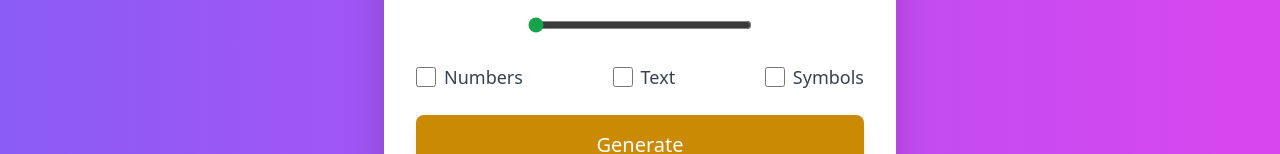
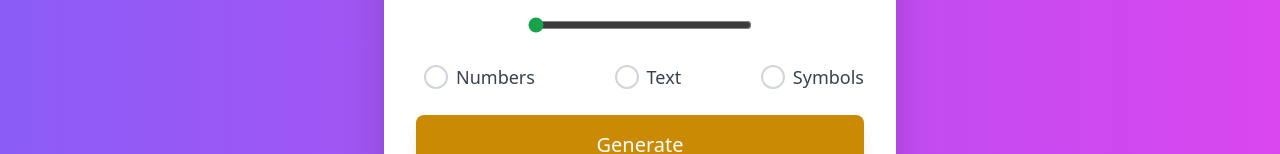
Before and after one commit to Sahil-Coder1/Password-Generator, a React (Vite) app: page / in a window 1280 px wide. Shown: the part 465-619 px from the top of the page. Built offline with nearby package versions, Linux system fonts and the light colour scheme.

Commit message:
updated design

```diff
--- a/src/App.css
+++ b/src/App.css
@@ -0,0 +1,20 @@
+/* General styling for input */
+input[type="checkbox"] {
+    width: 20px;
+    height: 20px;
+    cursor: pointer;
+    accent-color: #007bff; /* Changes color of checkbox on supported browsers */
+  }
+
+  /* Style for checked input */
+  input[type="checkbox"]:checked {
+    /* Styling specific to when input is checked */
+    background-color: #4caf50; /* Color when checked */
+    border: 2px solid #4caf50;
+  }
+
+  /* Label styling when input is checked */
+  input[type="checkbox"]:checked + label {
+    color: #4caf50;
+    font-weight: bold;
+  }
--- a/src/App.jsx
+++ b/src/App.jsx
@@ -104,35 +104,89 @@ function App() {
 
         <div className="flex justify-between mt-6">
           <div className="flex items-center">
+            <label className="relative flex items-center cursor-pointer space-x-2 select-none">
               <input
                 type="checkbox"
                 onChange={(e) => setNumber(e.target.checked)}
-              className="form-checkbox h-5 w-5 text-green-600 border-gray-300 dark:border-gray-600 rounded-md focus:ring-0"
+                className="sr-only peer"
               />
-            <label className="ml-2 text-gray-700 dark:text-gray-300 text-lg">
+              <div className="w-6 h-6 rounded-full border-2 border-gray-300 dark:border-gray-600 peer-checked:border-green-500 transition-all duration-300 ease-in-out peer-checked:bg-green-500 peer-checked:ring-4 ring-green-300">
+                <svg
+                  className="hidden w-4 h-4 text-white peer-checked:block absolute inset-0 m-auto transition-opacity duration-300"
+                  xmlns="http://www.w3.org/2000/svg"
+                  fill="none"
+                  viewBox="0 0 24 24"
+                  stroke="currentColor"
+                >
+                  <path
+                    strokeLinecap="round"
+                    strokeLinejoin="round"
+                    strokeWidth="2"
+                    d="M5 13l4 4L19 7"
+                  />
+                </svg>
+              </div>
+              <span className="ml-2 text-gray-700 dark:text-gray-300 text-lg font-medium transition-colors duration-300 ease-in-out peer-checked:text-green-500">
                 Numbers
+              </span>
             </label>
           </div>
 
           <div className="flex items-center">
+            <label className="relative flex items-center cursor-pointer space-x-2 select-none">
               <input
                 type="checkbox"
                 onChange={(e) => setText(e.target.checked)}
-              className="form-checkbox h-5 w-5 text-green-600 border-gray-300 dark:border-gray-600 rounded-md focus:ring-0"
+                className="sr-only peer"
               />
-            <label className="ml-2 text-gray-700 dark:text-gray-300 text-lg">
+              <div className="w-6 h-6 rounded-full border-2 border-gray-300 dark:border-gray-600 peer-checked:border-green-500 transition-all duration-300 ease-in-out peer-checked:bg-green-500 peer-checked:ring-4 ring-green-300">
+                <svg
+                  className="hidden w-4 h-4 text-white peer-checked:block absolute inset-0 m-auto transition-opacity duration-300"
+                  xmlns="http://www.w3.org/2000/svg"
+                  fill="none"
+                  viewBox="0 0 24 24"
+                  stroke="currentColor"
+                >
+                  <path
+                    strokeLinecap="round"
+                    strokeLinejoin="round"
+                    strokeWidth="2"
+                    d="M5 13l4 4L19 7"
+                  />
+                </svg>
+              </div>
+              <span className="ml-2 text-gray-700 dark:text-gray-300 text-lg font-medium transition-colors duration-300 ease-in-out peer-checked:text-green-500">
                 Text
+              </span>
             </label>
           </div>
 
           <div className="flex items-center">
+            <label className="relative flex items-center cursor-pointer space-x-2 select-none">
               <input
                 type="checkbox"
                 onChange={(e) => setSymbol(e.target.checked)}
-              className="form-checkbox h-5 w-5 text-green-600 border-gray-300 dark:border-gray-600 rounded-md focus:ring-0"
+                className="sr-only peer"
               />
-            <label className="ml-2 text-gray-700 dark:text-gray-300 text-lg">
+              <div className="w-6 h-6 rounded-full border-2 border-gray-300 dark:border-gray-600 peer-checked:border-green-500 transition-all duration-300 ease-in-out peer-checked:bg-green-500 peer-checked:ring-4 ring-green-300">
+                <svg
+                  className="hidden w-4 h-4 text-white peer-checked:block absolute inset-0 m-auto transition-opacity duration-300"
+                  xmlns="http://www.w3.org/2000/svg"
+                  fill="none"
+                  viewBox="0 0 24 24"
+                  stroke="currentColor"
+                >
+                  <path
+                    strokeLinecap="round"
+                    strokeLinejoin="round"
+                    strokeWidth="2"
+                    d="M5 13l4 4L19 7"
+                  />
+                </svg>
+              </div>
+              <span className="ml-2 text-gray-700 dark:text-gray-300 text-lg font-medium transition-colors duration-300 ease-in-out peer-checked:text-green-500">
                 Symbols
+              </span>
             </label>
           </div>
         </div>
```
Lines whose indentation alone changed are shown as unchanged.
